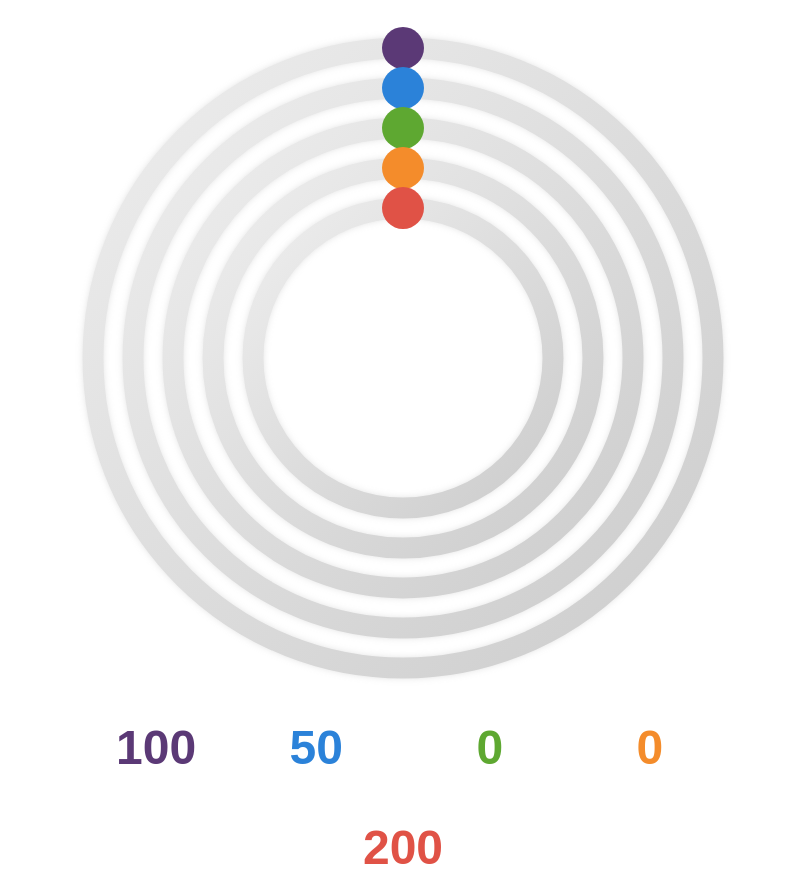
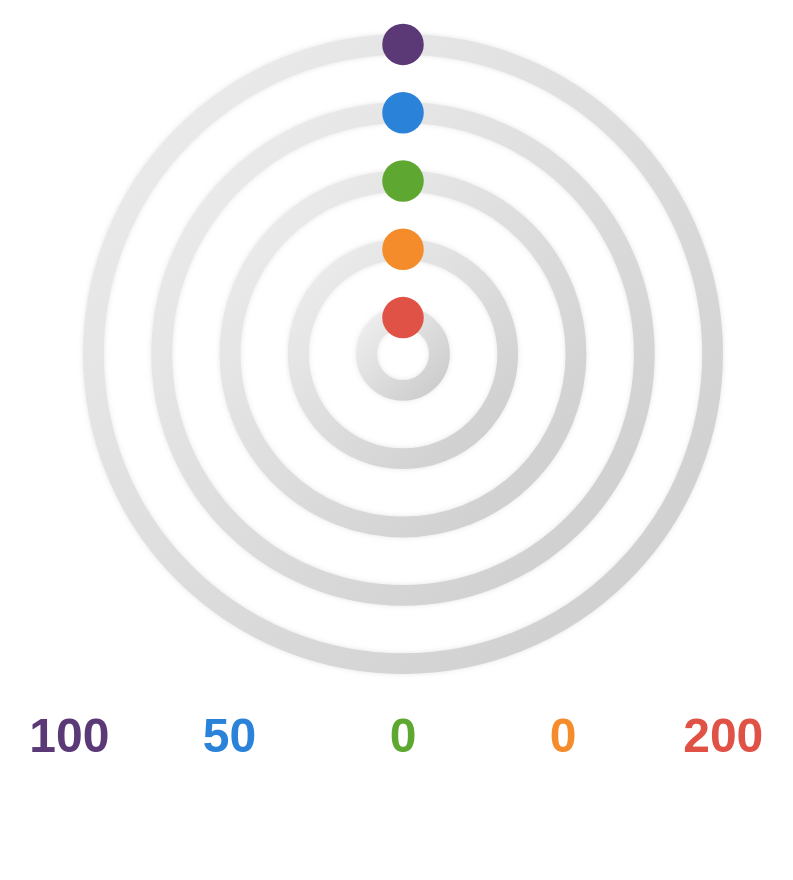
Before and after one commit to Anchiqua/Test, a plain HTML site: page index.html in a window 1280 px wide. Shown: the whole page, without its empty margins (237-1030 px from the left). After the commit the page ends 800 px from the top, so only its background shows below. Drawn offline with Linux system fonts and the light colour scheme.

Commit message:
Update index.html

```diff
--- a/index.html
+++ b/index.html
@@ -4,15 +4,25 @@
   <meta charset="UTF-8" />
   <title>Circular Slider</title>
   <style>
+
+  .container {
+    height: 95vh;
+    /* width: 90vw; */
+  }
     .slider-container {
-  width: 90vw;
-  max-width: 700px;
-  height: 90vh;
-  margin: 0 auto;
+  width: 100%;
+  /* max-width: 700px; */
+  height: 100%;
+  margin: 0;
+  display: flex;
+  flex-direction: column;
+  justify-content: center;
 }
   </style>
 </head>
 <body>
+  <div class="container">
+
     <div id="slider-wrapper" class="slider-container"></div>
 
     <script src="slider.js"></script>
@@ -25,7 +35,7 @@
       const rect = wrapper.getBoundingClientRect();
       const size = Math.min(rect.width, rect.height);
       const baseRadius = (size / 2) - 40;
-    const spacing = 40;
+      const spacing = 75;
 
       const radius = baseRadius - i * spacing;
 
@@ -39,5 +49,6 @@
       });
     }
   </script>
+    </div>
 </body>
 </html>
```
Lines whose indentation alone changed are shown as unchanged.
